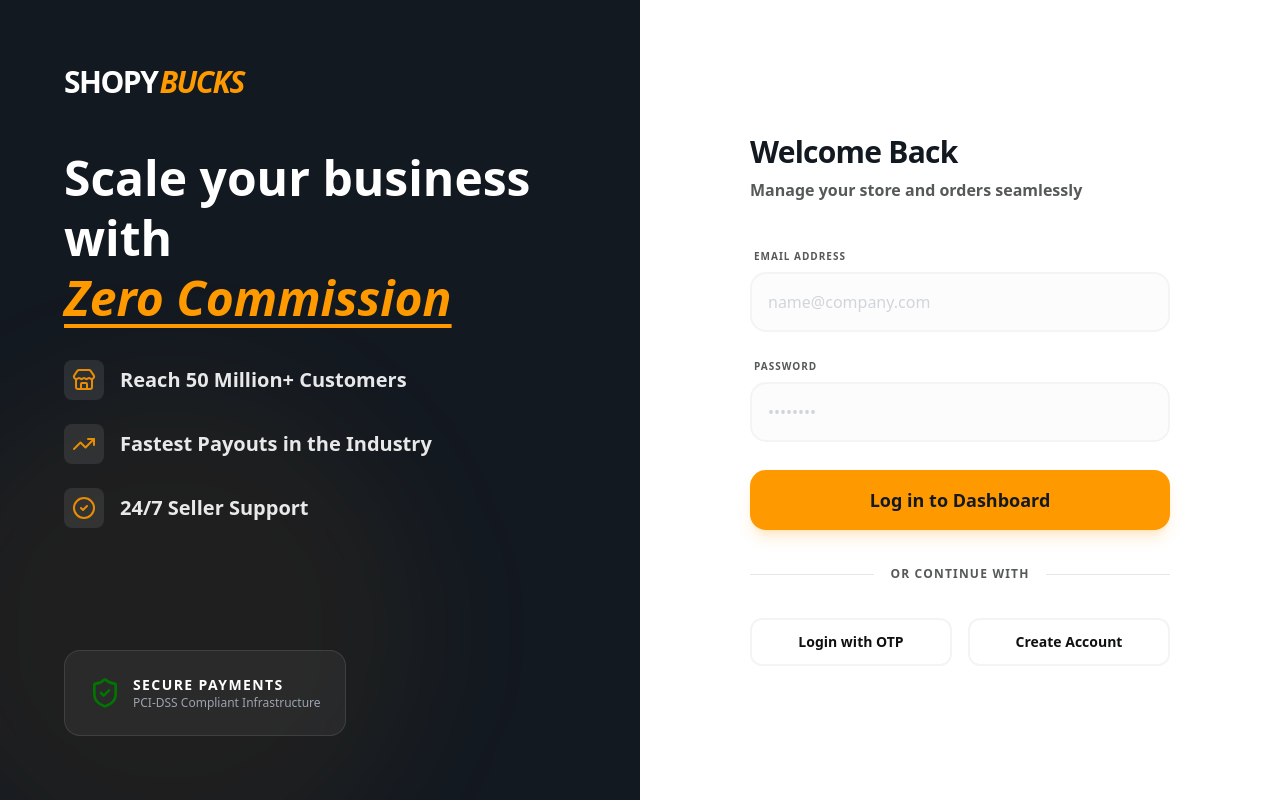
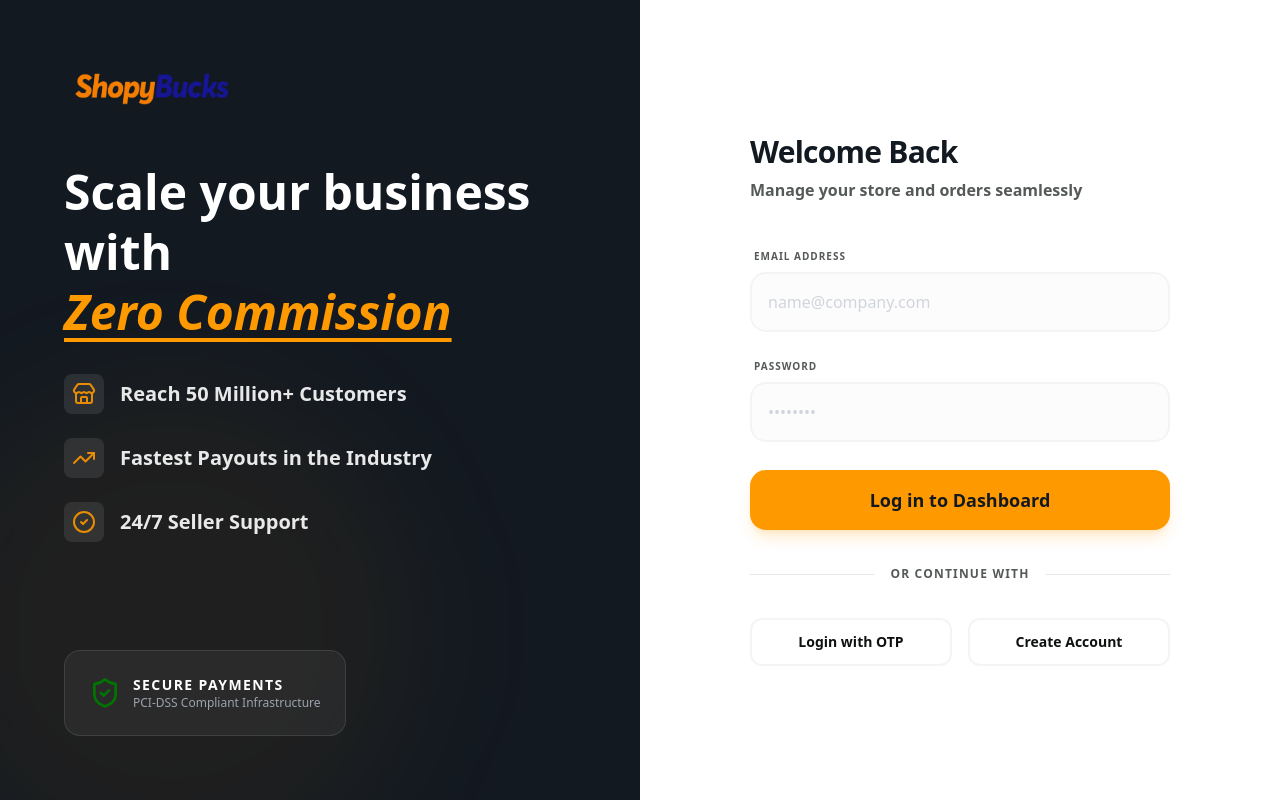
Before and after one commit to prathamcodecody-code/ShopyBucks-Seller, a Next.js app: page /auth/login in a window 1280 px wide. Built offline with nearby package versions, Linux system fonts and the light colour scheme; no server answers.

Commit message:
Update page.tsx

```diff
--- a/app/auth/login/page.tsx
+++ b/app/auth/login/page.tsx
@@ -108,8 +108,9 @@ export default function SellerAuthPage() {
         <div className="relative z-10">
           <Link href="/" className="inline-block mb-12">
              <div className="flex items-center text-3xl font-black uppercase tracking-tighter">
-                <span className="text-white">Shopy</span>
-                <span className="text-amazon-orange italic ml-0.5">Bucks</span>
+                <div className="relative w-32 md:w-44 transition-transform group-hover:scale-105 duration-300">
+                  <img src="/shopybucks.jpg" alt="ShopyBucks Logo" className="w-full h-auto object-contain" />
+                </div>
              </div>
           </Link>
 
@@ -150,8 +151,9 @@ export default function SellerAuthPage() {
         {/* Mobile Header */}
         <div className="lg:hidden mb-12 text-center">
             <div className="flex items-center text-2xl font-black uppercase tracking-tighter mb-2">
-                <span className="text-[#4F1271]">Shopy</span>
-                <span className="text-amazon-orange italic ml-0.5">Bucks</span>
+                <div className="relative w-32 md:w-44 transition-transform group-hover:scale-105 duration-300">
+                  <img src="/shopybucks.jpg" alt="ShopyBucks Logo" className="w-full h-auto object-contain" />
+                </div>
             </div>
             <p className="text-xs font-black uppercase tracking-widest text-amazon-mutedText">Seller Central</p>
         </div>
```
